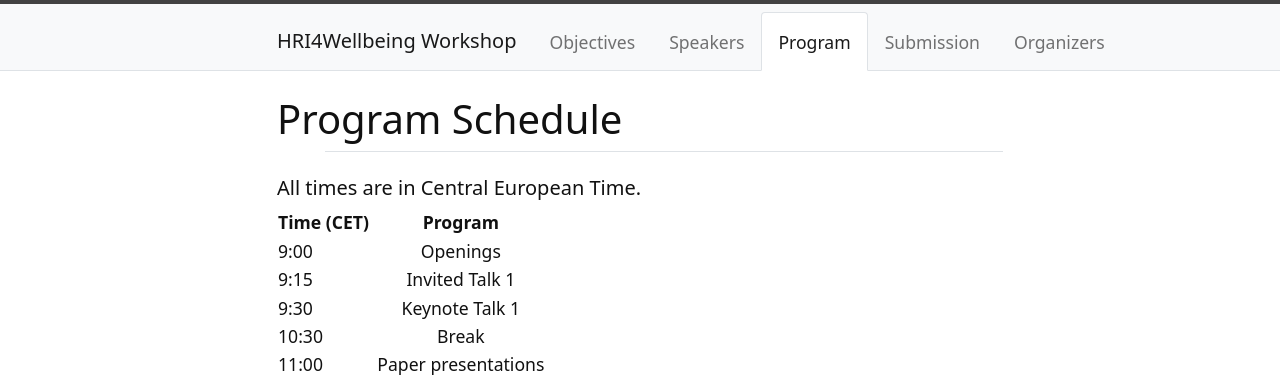
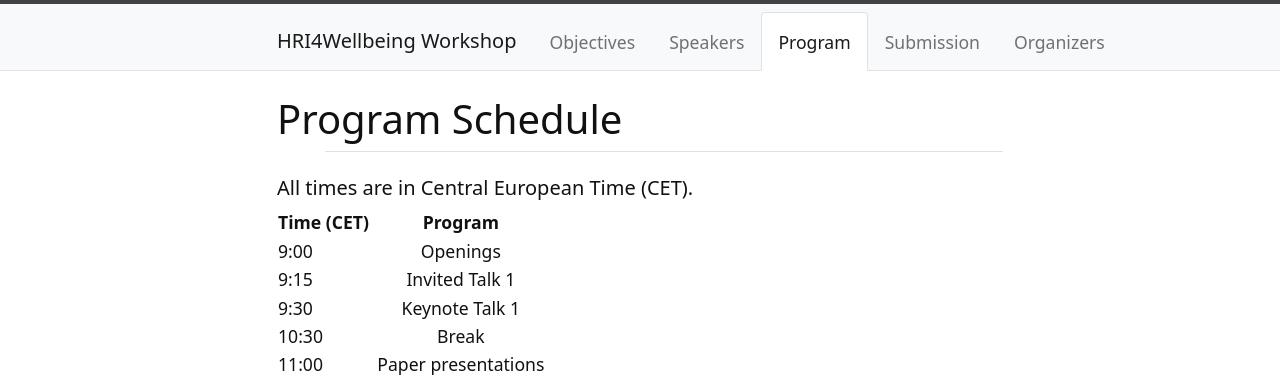
Before and after one commit to hri4wellbeing/hri4wellbeing.github.io, a Jekyll site: the page built from content/3-program.md, in a window 1280 px wide. Shown: the top 377 px of the page. Built offline with Jekyll 4.4.1, drawn with Linux system fonts in a browser that asks for light colours.

Commit message:
add cet in program

```diff
--- a/content/3-program.md
+++ b/content/3-program.md
@@ -3,7 +3,7 @@ title: Program Schedule
 nav: Program
 ---
 
-##### All times are in Central European Time.
+##### All times are in Central European Time (CET).
 
 
 | Time (CET)    | Program               |
```
